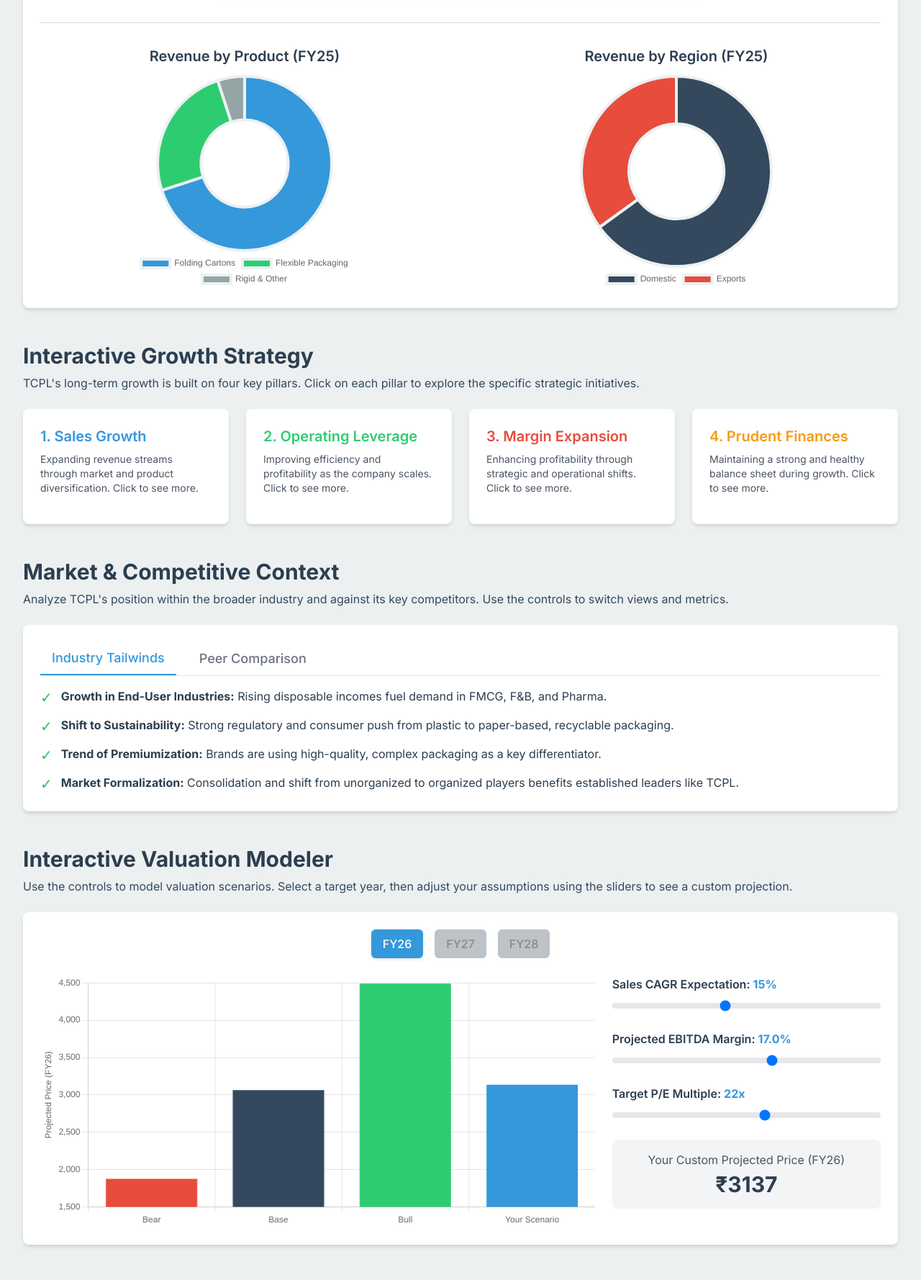
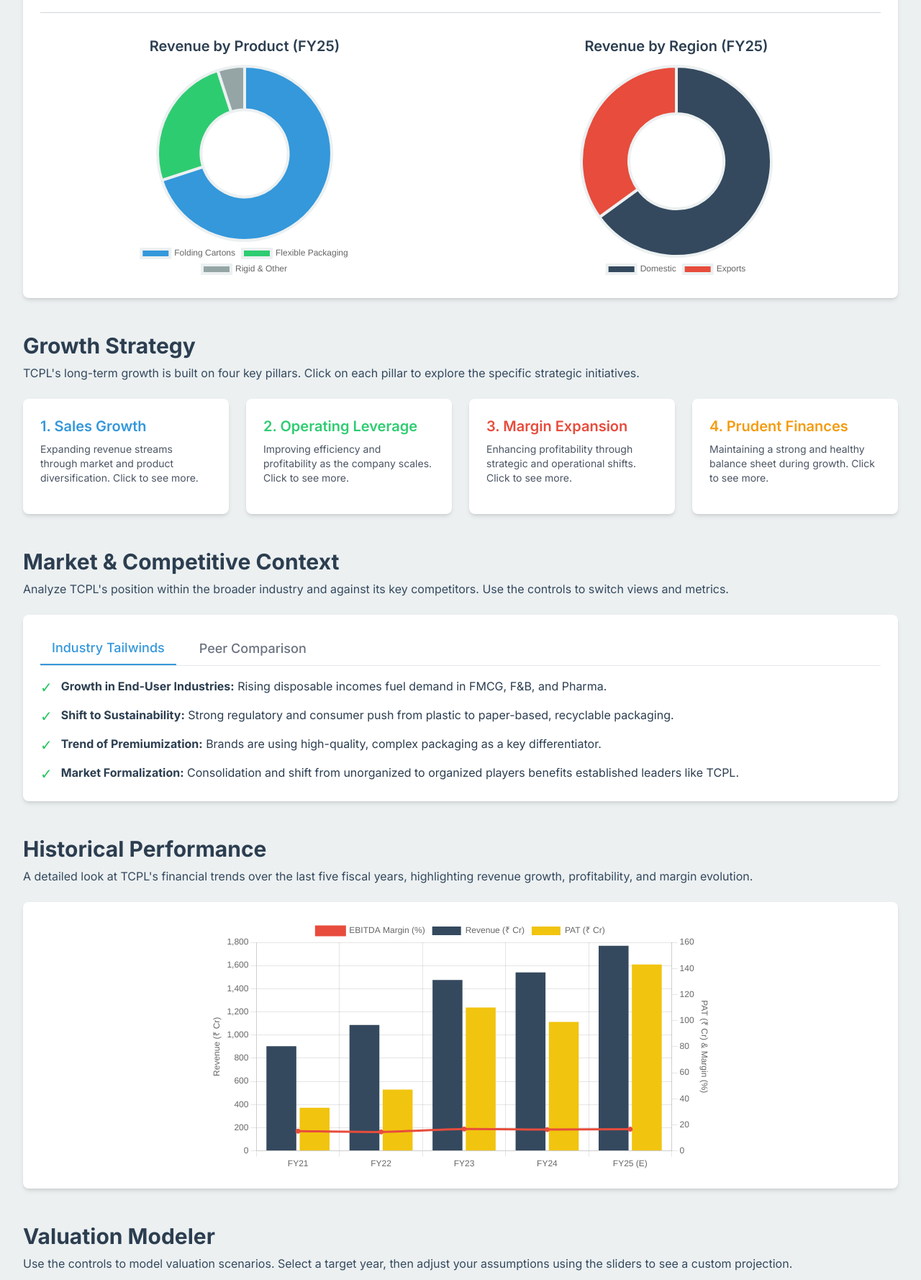
Before and after one commit to shikharvarshney1983/trading_bot, a Flask app: page /tcpl in a window 1280 px wide. Shown: the part 2514-4292 px from the top of the page at 72% size. Run offline with Flask 3, Linux system fonts and the light colour scheme; some libraries are stand-ins or nearby versions.

Commit message:
Update tcplanalysis.html

```diff
--- a/templates/tcplanalysis.html
+++ b/templates/tcplanalysis.html
@@ -1,20 +1,21 @@
 <!-- Chosen Palette: Classic & professional -->
-<!-- Application Structure Plan: The application is structured as a single-page interactive dashboard with a sticky top navigation bar for easy access to key analytical sections. The 'Global Presence & Revenue Mix' section provides a clearer picture of the company's operational scale and market diversification. The 'Our Leadership' section is updated with actual photos. The 'Valuation Modeler' is enhanced with a margin slider and a rebuilt, consistent calculation engine, allowing for direct interaction with data inputs to see real-time output on charts. -->
+<!-- Application Structure Plan: The application is structured as a single-page interactive dashboard with a sticky top navigation bar for easy access to key analytical sections. The 'Overview' section now includes an embedded video for a dynamic introduction. 'Historical Performance' is now a dedicated section. The 'Our Leadership' section is updated with actual photos. The 'Valuation Modeler' is enhanced with a margin slider and a rebuilt, consistent calculation engine, allowing for direct interaction with data inputs to see real-time output on charts. -->
 <!-- Visualization & Content Choices:
-- Overview: Report Info (Company Summary, Financials) -> Goal (Inform) -> Viz (Key stat cards, Combo Bar/Line chart) -> Interaction (Hover states, tooltips) -> Justification (Provides a quick, high-level summary on landing) -> Library (Chart.js).
-- Our Leadership: Report Info (Management Details) -> Goal (Inform) -> Viz (Profile cards with actual images and text) -> Interaction (None) -> Justification (Adds qualitative depth by introducing the key decision-makers) -> Method (HTML/CSS).
+- Overview: Report Info (Company Summary, Video) -> Goal (Inform) -> Viz (Key stat cards, Embedded Video) -> Interaction (Video controls) -> Justification (Provides a more engaging, high-level summary on landing) -> Method (HTML/CSS).
+- Leadership: Report Info (Management Details) -> Goal (Inform) -> Viz (Profile cards with actual images and text) -> Interaction (None) -> Justification (Adds qualitative depth by introducing the key decision-makers) -> Method (HTML/CSS).
 - Global Presence & Revenue Mix: Report Info (Locations, Revenue breakdown) -> Goal (Inform/Compare) -> Viz (Vertically stacked maps for better comparison, Donut charts) -> Interaction (Hover tooltips on charts) -> Justification (Visually represents the company's scale and diversification) -> Library (Chart.js).
 - Growth Strategy: Report Info (Four growth pillars) -> Goal (Organize/Inform) -> Viz (Interactive cards in a grid) -> Interaction (Click to reveal detailed text) -> Justification (Presents strategy cleanly without initial clutter) -> Method (HTML/CSS/JS).
 - Market Context: Report Info (Industry trends, Peer data) -> Goal (Compare) -> Viz (Tabbed view with a dynamic bar chart for all peers) -> Interaction (Tabs to switch content, dropdown to change chart metric) -> Justification (Allows direct, multi-metric comparison against a full peer set) -> Library (Chart.js).
+- Historical Performance: Report Info (Financials) -> Goal (Inform) -> Viz (Combo Bar/Line chart) -> Interaction (Hover states, tooltips) -> Justification (Dedicated section for detailed financial trend analysis) -> Library (Chart.js).
 - Valuation Modeler: Report Info (Valuation cases) -> Goal (Explore relationships/change) -> Viz (Bar chart with sliders for growth, margin, and P/E, plus a year selector) -> Interaction (Sliders and year selector recalculate all scenarios dynamically and update the chart in real-time with detailed tooltips) -> Justification (A powerful and consistent tool for multi-year scenario analysis) -> Library (Chart.js).
-- Rationale: Report Info (Thesis/Antithesis) -> Goal (Compare) -> Viz (Side-by-side lists) -> Interaction (None) -> Justification (Clear, balanced summary of pros and cons) -> Method (HTML/CSS).
+- Rationale: Report Info (Thesis/Antithesis) -> Goal (Compare) -> Viz (Side-by-side lists with varied icons) -> Interaction (Subtle hover effects) -> Justification (Clear, balanced summary of pros and cons with enhanced visual appeal) -> Method (HTML/CSS).
 - CONFIRMATION: NO SVG graphics used. NO Mermaid JS used. -->
 <!DOCTYPE html>
 <html lang="en" class="scroll-smooth">
 <head>
     <meta charset="UTF-8">
     <meta name="viewport" content="width=device-width, initial-scale=1.0">
-    <title>TCPL Packaging - Interactive Investment Analysis</title>
+    <title>TCPL Packaging - Investment Analysis</title>
     <script src="https://cdn.tailwindcss.com"></script>
     <script src="https://cdn.jsdelivr.net/npm/chart.js"></script>
     <link href="https://fonts.googleapis.com/css2?family=Inter:wght@400;500;600;700&display=swap" rel="stylesheet">
@@ -30,22 +31,25 @@
         .year-btn.active { background-color: #3498db; color: white; box-shadow: 0 2px 4px rgba(0,0,0,0.1); }
         .profile-card { transition: transform 0.3s, box-shadow 0.3s; }
         .profile-card:hover { transform: translateY(-5px); box-shadow: 0 10px 15px -3px rgba(0,0,0,0.1), 0 4px 6px -2px rgba(0,0,0,0.05); }
+        .rationale-item { transition: background-color 0.3s; }
+        .rationale-item:hover { background-color: #f8f9f9; }
     </style>
 </head>
 <body class="antialiased">
 
     <header class="bg-[#2c3e50] text-white p-4 text-center sticky top-0 z-50 shadow-lg">
-        <h1 class="text-2xl md:text-3xl font-bold">TCPL Packaging Ltd. Interactive Analysis</h1>
+        <h1 class="text-2xl md:text-3xl font-bold">TCPL Packaging Ltd. Investment Analysis</h1>
     </header>
 
     <nav class="bg-white shadow-md sticky top-[68px] md:top-[76px] z-40">
         <div class="container mx-auto px-4">
             <div class="flex justify-center space-x-4 md:space-x-8 overflow-x-auto whitespace-nowrap">
                 <a href="#overview" class="nav-link text-sm md:text-base font-medium py-3 border-b-2 border-transparent">Overview</a>
-                <a href="#leadership" class="nav-link text-sm md:text-base font-medium py-3 border-b-2 border-transparent">Our Leadership</a>
+                <a href="#leadership" class="nav-link text-sm md:text-base font-medium py-3 border-b-2 border-transparent">Leadership</a>
                 <a href="#presence" class="nav-link text-sm md:text-base font-medium py-3 border-b-2 border-transparent">Global Presence</a>
                 <a href="#growth-strategy" class="nav-link text-sm md:text-base font-medium py-3 border-b-2 border-transparent">Growth Strategy</a>
                 <a href="#market-context" class="nav-link text-sm md:text-base font-medium py-3 border-b-2 border-transparent">Market Context</a>
+                <a href="#historical-performance" class="nav-link text-sm md:text-base font-medium py-3 border-b-2 border-transparent">Performance</a>
                 <a href="#valuation-modeler" class="nav-link text-sm md:text-base font-medium py-3 border-b-2 border-transparent">Valuation Modeler</a>
                 <a href="#rationale" class="nav-link text-sm md:text-base font-medium py-3 border-b-2 border-transparent">Rationale</a>
             </div>
@@ -72,17 +76,16 @@
                         </div>
                     </div>
                 </div>
-                <div class="lg:col-span-3 bg-white p-6 rounded-lg shadow-md">
-                    <h3 class="text-xl font-semibold mb-3">Historical Performance</h3>
-                    <div class="chart-container">
-                        <canvas id="financialsChart"></canvas>
+                <div class="lg:col-span-3 bg-white p-6 rounded-lg shadow-md flex items-center justify-center">
+                    <div class="w-full aspect-video">
+                        <iframe class="w-full h-full rounded-lg" src="https://www.youtube.com/embed/h9ugCgDkMkA" title="YouTube video player" frameborder="0" allow="accelerometer; autoplay; clipboard-write; encrypted-media; gyroscope; picture-in-picture; web-share" allowfullscreen></iframe>
                     </div>
                 </div>
             </div>
         </section>
 
         <section id="leadership" class="mb-12 scroll-mt-32">
-            <h2 class="text-3xl font-bold text-[#2c3e50] mb-2">Our Leadership</h2>
+            <h2 class="text-3xl font-bold text-[#2c3e50] mb-2">Leadership</h2>
             <p class="text-[#34495e] mb-6">Meet the experienced leadership team guiding TCPL's strategic vision and operational excellence.</p>
             <div class="grid grid-cols-1 md:grid-cols-2 lg:grid-cols-3 gap-8">
                 <div class="profile-card bg-white p-6 rounded-lg shadow-md text-center">
@@ -139,7 +142,7 @@
         </section>
 
         <section id="growth-strategy" class="mb-12 scroll-mt-32">
-            <h2 class="text-3xl font-bold text-[#2c3e50] mb-2">Interactive Growth Strategy</h2>
+            <h2 class="text-3xl font-bold text-[#2c3e50] mb-2">Growth Strategy</h2>
             <p class="text-[#34495e] mb-6">TCPL's long-term growth is built on four key pillars. Click on each pillar to explore the specific strategic initiatives.</p>
             <div class="grid grid-cols-1 md:grid-cols-2 lg:grid-cols-4 gap-6">
                 <div class="growth-card bg-white p-6 rounded-lg shadow-md cursor-pointer hover:shadow-xl transition-shadow duration-300" data-target="details-sales">
@@ -225,8 +228,18 @@
             </div>
         </section>
 
+        <section id="historical-performance" class="mb-12 scroll-mt-32">
+            <h2 class="text-3xl font-bold text-[#2c3e50] mb-2">Historical Performance</h2>
+            <p class="text-[#34495e] mb-6">A detailed look at TCPL's financial trends over the last five fiscal years, highlighting revenue growth, profitability, and margin evolution.</p>
+            <div class="bg-white p-6 rounded-lg shadow-md">
+                <div class="chart-container">
+                    <canvas id="financialsChart2"></canvas>
+                </div>
+            </div>
+        </section>
+
         <section id="valuation-modeler" class="mb-12 scroll-mt-32">
-            <h2 class="text-3xl font-bold text-[#2c3e50] mb-2">Interactive Valuation Modeler</h2>
+            <h2 class="text-3xl font-bold text-[#2c3e50] mb-2">Valuation Modeler</h2>
             <p class="text-[#34495e] mb-6">Use the controls to model valuation scenarios. Select a target year, then adjust your assumptions using the sliders to see a custom projection.</p>
             <div class="bg-white p-6 rounded-lg shadow-md">
                  <div class="flex justify-center space-x-2 md:space-x-4 mb-6" id="year-selector">
@@ -268,20 +281,22 @@
             <div class="grid grid-cols-1 md:grid-cols-2 gap-8">
                 <div class="bg-white p-6 rounded-lg shadow-md">
                     <h3 class="text-2xl font-semibold text-green-600 mb-4">Investment Thesis (Pros)</h3>
-                    <ul class="space-y-4">
-                        <li class="flex items-start"><span class="text-2xl mr-3">👍</span><div><strong>Market Leadership:</strong> A dominant player in a structurally growing industry with significant barriers to entry.</div></li>
-                        <li class="flex items-start"><span class="text-2xl mr-3">👍</span><div><strong>Visible Growth Path:</strong> Clear growth levers from capacity expansion, new product segments, and export opportunities.</div></li>
-                        <li class="flex items-start"><span class="text-2xl mr-3">👍</span><div><strong>Strong Financials:</strong> Continuously improving return ratios (RoCE) and margins driven by scale and efficiency.</div></li>
-                        <li class="flex items-start"><span class="text-2xl mr-3">👍</span><div><strong>Attractive Valuation:</strong> Currently trades at a discount to peers, offering a potential valuation re-rating opportunity.</div></li>
+                    <ul class="space-y-3">
+                        <li class="rationale-item flex items-start p-2 rounded-md"><span class="text-2xl mr-3">🌱</span><div><strong>Sustainability Leadership:</strong> First-mover advantage in recyclable packaging (MDO-PE tech) commanding premium pricing.</div></li>
+                        <li class="rationale-item flex items-start p-2 rounded-md"><span class="text-2xl mr-3">🏗️</span><div><strong>Beneficiary of Consolidation:</strong> Capturing market share as the industry shifts from unorganized to organized players.</div></li>
+                        <li class="rationale-item flex items-start p-2 rounded-md"><span class="text-2xl mr-3">🚀</span><div><strong>Export Growth Engine:</strong> Strong 31.5% CAGR in exports, benefiting from global China+1 supply chain diversification.</div></li>
+                        <li class="rationale-item flex items-start p-2 rounded-md"><span class="text-2xl mr-3">💡</span><div><strong>Technology-Driven Margins:</strong> High-end European machinery and backward integration into rigid boxes and films to boost profitability.</div></li>
+                        <li class="rationale-item flex items-start p-2 rounded-md"><span class="text-2xl mr-3">💰</span><div><strong>Strong Financial Trajectory:</strong> Consistent 18.5% 5-year revenue CAGR with improving ROE and a deleveraging balance sheet.</div></li>
                     </ul>
                 </div>
                  <div class="bg-white p-6 rounded-lg shadow-md">
                     <h3 class="text-2xl font-semibold text-red-600 mb-4">Antithesis (Risks)</h3>
-                    <ul class="space-y-4">
-                        <li class="flex items-start"><span class="text-2xl mr-3">👎</span><div><strong>Input Cost Volatility:</strong> Margins can be sensitive to fluctuations in global paperboard prices.</div></li>
-                        <li class="flex items-start"><span class="text-2xl mr-3">👎</span><div><strong>Client Concentration:</strong> Significant revenue portion comes from a few large FMCG clients.</div></li>
-                        <li class="flex items-start"><span class="text-2xl mr-3">👎</span><div><strong>Execution & Competition:</strong> Risk of delays in new projects and increasing competition from other organized players.</div></li>
-                        <li class="flex items-start"><span class="text-2xl mr-3">👎</span><div><strong>Macroeconomic Headwinds:</strong> A broad economic slowdown could temper consumer demand and impact volumes.</div></li>
+                    <ul class="space-y-3">
+                        <li class="rationale-item flex items-start p-2 rounded-md"><span class="text-2xl mr-3">🧱</span><div><strong>High Capital Intensity:</strong> Significant ongoing capex and an inefficient working capital cycle could strain cash flows.</div></li>
+                        <li class="rationale-item flex items-start p-2 rounded-md"><span class="text-2xl mr-3">🎢</span><div><strong>Cyclical Industry Exposure:</strong> Heavy dependence on FMCG and tobacco sectors makes the company vulnerable to consumption slowdowns.</div></li>
+                        <li class="rationale-item flex items-start p-2 rounded-md"><span class="text-2xl mr-3">⚔️</span><div><strong>Competitive Pressure:</strong> Intense competition from organized and unorganized players may constrain pricing power and margins.</div></li>
+                        <li class="rationale-item flex items-start p-2 rounded-md"><span class="text-2xl mr-3">⚖️</span><div><strong>Valuation Concerns:</strong> Trading at a premium to the industry median, suggesting high growth expectations are already priced in.</div></li>
+                        <li class="rationale-item flex items-start p-2 rounded-md"><span class="text-2xl mr-3">🔄</span><div><strong>Technology Transition Risks:</strong> Investments in new sustainable tech face risks of slow market adoption or obsolescence.</div></li>
                     </ul>
                 </div>
             </div>
@@ -295,10 +310,7 @@
 
 <script>
     document.addEventListener('DOMContentLoaded', function () {
-        const financialsCtx = document.getElementById('financialsChart').getContext('2d');
-        new Chart(financialsCtx, {
-            type: 'bar',
-            data: {
+        const financialsData = {
             labels: ['FY21', 'FY22', 'FY23', 'FY24', 'FY25 (E)'],
             datasets: [
                 {
@@ -326,8 +338,9 @@
                     order: 1
                 }
             ]
-            },
-            options: {
+        };
+
+        const financialsOptions = {
             responsive: true,
             maintainAspectRatio: false,
             scales: {
@@ -348,8 +361,16 @@
             plugins: {
                 tooltip: { mode: 'index', intersect: false }
             }
-            }
-        });
+        };
+
+        // This chart is now removed from the overview section
+        // const financialsCtx = document.getElementById('financialsChart').getContext('2d');
+        // new Chart(financialsCtx, { type: 'bar', data: financialsData, options: financialsOptions });
+
+        // New chart for the dedicated historical performance section
+        const financialsCtx2 = document.getElementById('financialsChart2').getContext('2d');
+        new Chart(financialsCtx2, { type: 'bar', data: financialsData, options: financialsOptions });
+
 
         const growthCards = document.querySelectorAll('.growth-card');
         growthCards.forEach(card => {
```
Lines whose indentation alone changed are shown as unchanged.
